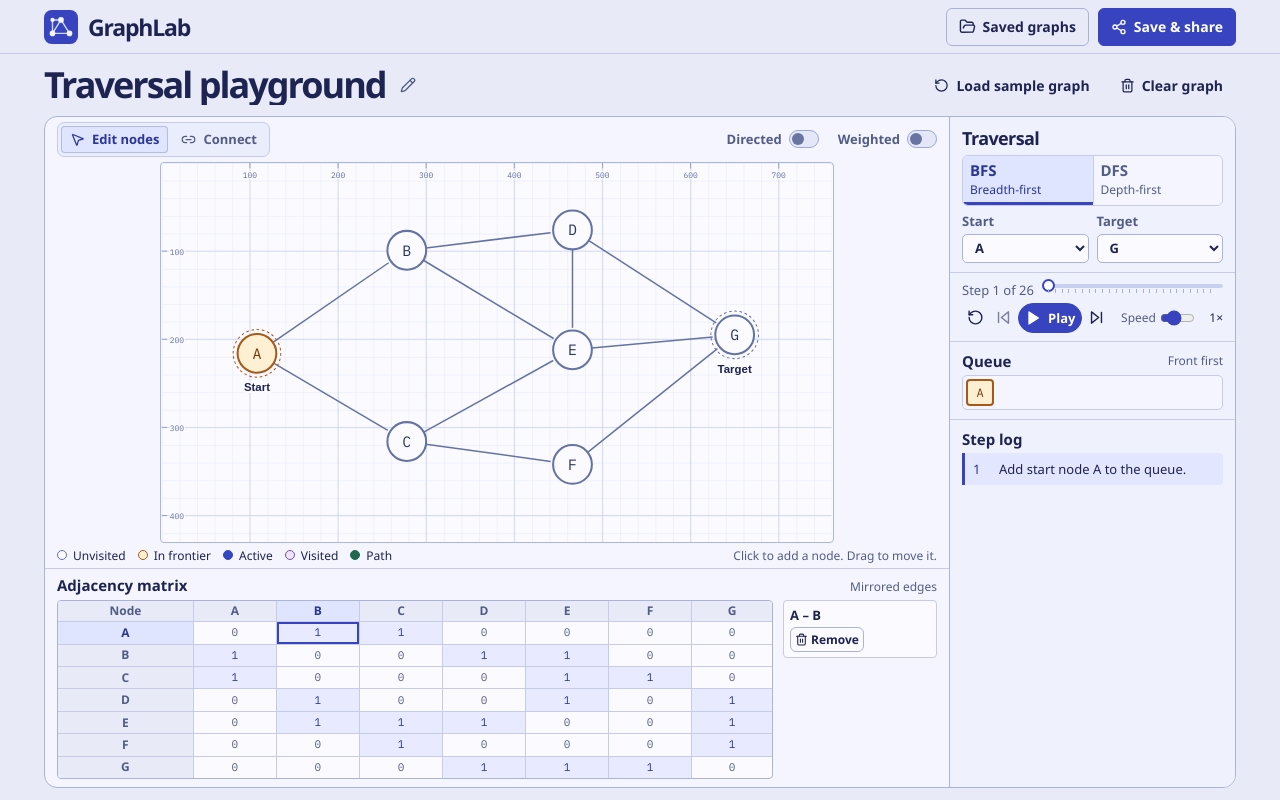
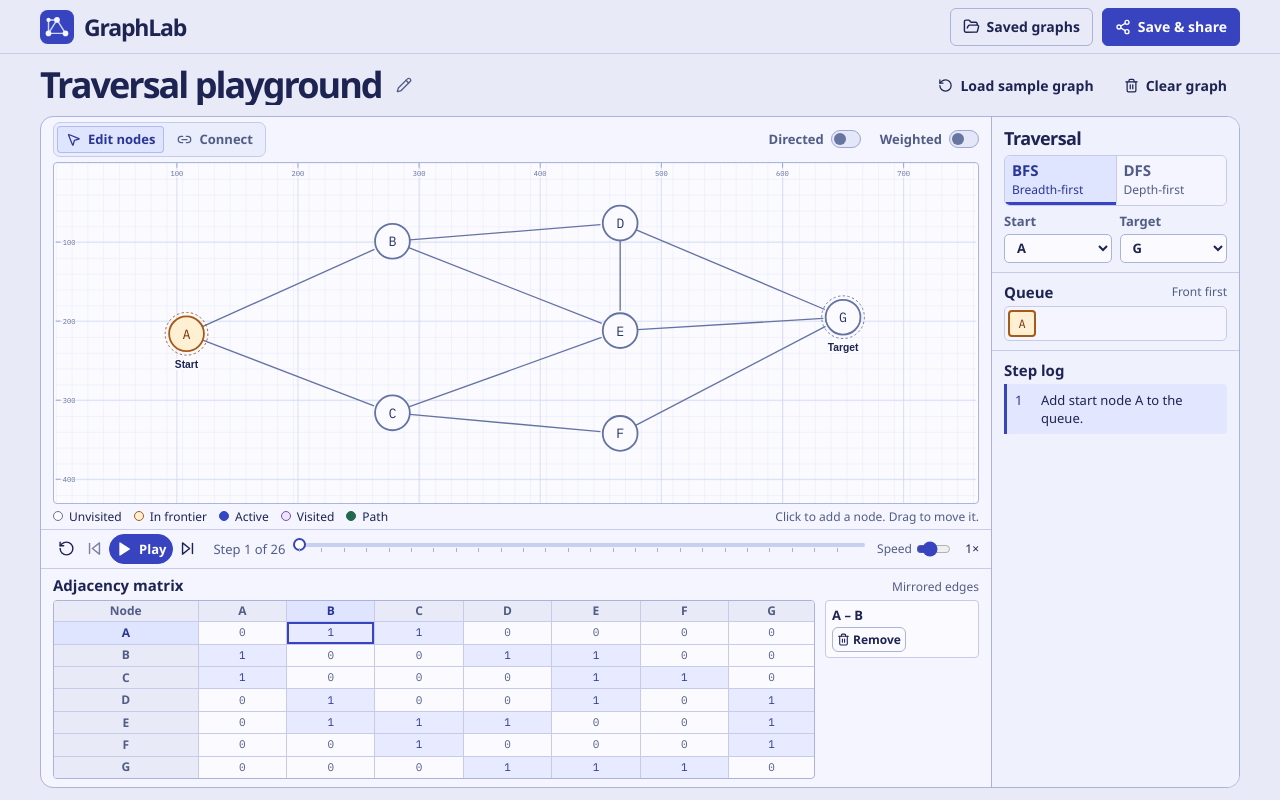
Before and after one commit to jding-3/dsvisualizer, a React (Vite) app: page / in a window 1280 px wide. Built offline with nearby package versions, Linux system fonts and the light colour scheme; a web font is replaced by a local one.

Commit message:
Widen the graph and move playback below it

```diff
--- a/client/App.tsx
+++ b/client/App.tsx
@@ -139,9 +139,9 @@ function Workspace({ editor, algorithm, revision, loading, onAlgorithm }: {
       </div>
       <footer className="canvas-footer"><GraphLegend /><span className="canvas-hint">{toolHint}</span></footer>
     </section>
+    <Playback playback={playback} length={steps.length} />
     <AdjacencyMatrix graph={graph} onPreview={setPreview} onAdd={editor.addEdge} onRemove={editor.removeEdge} onReverse={editor.reverseEdge} />
     <Inspector graph={graph} algorithm={algorithm} start={start} target={target} setAlgorithm={onAlgorithm}
-      setStart={editor.setStart} setTarget={editor.setTarget} steps={steps} index={playback.index} seek={playback.seek}
-      playback={<Playback playback={playback} length={steps.length} />} />
+      setStart={editor.setStart} setTarget={editor.setTarget} steps={steps} index={playback.index} seek={playback.seek} />
   </div>
 }
--- a/client/components/GraphCanvas.tsx
+++ b/client/components/GraphCanvas.tsx
@@ -1,4 +1,4 @@
-import { useId, useRef, useState } from 'react'
+import { useEffect, useId, useRef, useState } from 'react'
 import type { PointerEvent } from 'react'
 import { GRAPH_HEIGHT, GRAPH_WIDTH } from '../../shared/graph'
 import type { Graph, GraphNode } from '../../shared/graph'
@@ -86,7 +86,18 @@ export function GraphCanvas({ graph, highlightedEdges, step, start, target, tool
   const svg = useRef<SVGSVGElement>(null)
   const gesture = useRef<{ pointer: number; node: GraphNode; origin: Point; moved: boolean } | null>(null)
   const [dragging, setDragging] = useState<string | null>(null)
-  const nodes = new Map(graph.nodes.map((node) => [node.id, node]))
+  const [stretch, setStretch] = useState(1)
+  useEffect(() => {
+    if (!svg.current) return
+    const observer = new ResizeObserver(([entry]) => {
+      const { width, height } = entry.contentRect
+      if (height) setStretch(Math.max(1, width * GRAPH_HEIGHT / (height * GRAPH_WIDTH)))
+    })
+    observer.observe(svg.current)
+    return () => observer.disconnect()
+  }, [])
+  const plotWidth = GRAPH_WIDTH * stretch
+  const nodes = new Map(graph.nodes.map((node) => [node.id, { ...node, x: node.x * stretch }]))
   const visited = new Set(step?.visitedNodes)
   const frontier = new Set(step?.frontier)
   const pathNodes = new Set(step?.path?.nodes)
@@ -102,7 +113,8 @@ export function GraphCanvas({ graph, highlightedEdges, step, start, target, tool
   function graphPoint(event: { clientX: number; clientY: number }) {
     const matrix = svg.current?.getScreenCTM()
     if (!matrix) return null
-    return new DOMPoint(event.clientX, event.clientY).matrixTransform(matrix.inverse())
+    const point = new DOMPoint(event.clientX, event.clientY).matrixTransform(matrix.inverse())
+    return { x: point.x / stretch, y: point.y }
   }
 
   function move(event: PointerEvent<SVGGElement>) {
@@ -123,7 +135,7 @@ export function GraphCanvas({ graph, highlightedEdges, step, start, target, tool
 
   return (
     <div className={`canvas-shell ${tool === 'edge' ? 'connect-mode' : ''}`}>
-      <svg ref={svg} className="graph-canvas" viewBox={`0 0 ${GRAPH_WIDTH} ${GRAPH_HEIGHT}`}
+      <svg ref={svg} className="graph-canvas" viewBox={`0 0 ${plotWidth} ${GRAPH_HEIGHT}`}
         role="group" aria-label="Interactive graph canvas"
         onClick={(event) => {
           if (event.target !== event.currentTarget || tool !== 'node') return
@@ -141,15 +153,15 @@ export function GraphCanvas({ graph, highlightedEdges, step, start, target, tool
             </marker>
           ))}
         </defs>
-        <rect width={GRAPH_WIDTH} height={GRAPH_HEIGHT} fill={`url(#${grid})`} pointerEvents="none" />
+        <rect width={plotWidth} height={GRAPH_HEIGHT} fill={`url(#${grid})`} pointerEvents="none" />
         <g className="plot-ruler" aria-hidden="true">
-          {xTicks.map((x) => <g key={x} transform={`translate(${x},0)`}>
+          {xTicks.map((x) => <g key={x} transform={`translate(${x * stretch},0)`}>
             <path className="major-gridline" d={`M 0 0 V ${GRAPH_HEIGHT}`} />
             <path className="ruler-notch" d="M 0 0 V 6" />
             <text y="17" textAnchor="middle">{x}</text>
           </g>)}
           {yTicks.map((y) => <g key={y} transform={`translate(0,${y})`}>
-            <path className="major-gridline" d={`M 0 0 H ${GRAPH_WIDTH}`} />
+            <path className="major-gridline" d={`M 0 0 H ${plotWidth}`} />
             <path className="ruler-notch" d="M 0 0 H 6" />
             <text x="9" y="4">{y}</text>
           </g>)}
@@ -174,7 +186,7 @@ export function GraphCanvas({ graph, highlightedEdges, step, start, target, tool
           const status = pathNodes.has(node.id) ? 'path' : step?.activeNode === node.id ? 'active'
             : frontier.has(node.id) ? 'frontier' : visited.has(node.id) ? 'visited' : 'unvisited'
           const marker = node.id === start && node.id === target ? 'Start and target' : node.id === start ? 'Start' : node.id === target ? 'Target' : ''
-          return <g key={node.id} transform={`translate(${node.x},${node.y})`} data-node={node.id}
+          return <g key={node.id} transform={`translate(${node.x * stretch},${node.y})`} data-node={node.id}
             className={`graph-node state-${status}${node.id === selected ? ' is-selected' : ''}${node.id === dragging ? ' is-dragging' : ''}`}
             role="button" aria-label={`Node ${node.label}`} aria-pressed={node.id === selected} tabIndex={0}
             onPointerDown={(event) => {
--- a/client/components/Inspector.tsx
+++ b/client/components/Inspector.tsx
@@ -1,5 +1,4 @@
 import { useEffect, useRef } from 'react'
-import type { ReactNode } from 'react'
 import { ArrowRight, Route } from 'lucide-react'
 import type { Algorithm, Step } from '../algorithms/traversal'
 import type { Graph } from '../../shared/graph'
@@ -15,10 +14,9 @@ interface InspectorProps {
   steps: Step[]
   index: number
   seek: (step: number) => void
-  playback: ReactNode
 }
 
-export function Inspector({ graph, algorithm, start, target, setAlgorithm, setStart, setTarget, steps, index, seek, playback }: InspectorProps) {
+export function Inspector({ graph, algorithm, start, target, setAlgorithm, setStart, setTarget, steps, index, seek }: InspectorProps) {
   const log = useRef<HTMLOListElement>(null)
   const current = useRef<HTMLLIElement>(null)
   const step = steps[index]
@@ -55,7 +53,6 @@ export function Inspector({ graph, algorithm, start, target, setAlgorithm, setSt
       </div>
       {graph.isWeighted && <p className="weight-note">BFS and DFS use edge connections only.</p>}
     </section>
-    {playback}
     <section className="inspector-section frontier-section">
       <div className="section-heading"><h3>{stack ? 'Stack' : 'Queue'}</h3><span>{stack ? 'Top first' : 'Front first'}</span></div>
       <div className="frontier-list" aria-label={stack ? 'Current stack, top first' : 'Current queue, front first'}>
--- a/client/styles.css
+++ b/client/styles.css
@@ -40,7 +40,7 @@ h1, h2, h3, p { margin: 0; }
 svg { flex-shrink: 0; }
 
 .topbar { background: var(--page); border-bottom: 1px solid var(--line); }
-.topbar-inner { max-width: 1272px; min-height: 53px; margin-inline: auto; padding-inline: 40px; display: flex; gap: 20px; align-items: center; }
+.topbar-inner { max-width: 1480px; min-height: 53px; margin-inline: auto; padding-inline: 40px; display: flex; gap: 20px; align-items: center; }
 .brand { display: inline-flex; align-items: center; gap: 10px; font-size: 23px; font-weight: 700; letter-spacing: -.052em; white-space: nowrap; }
 .brand img { display: block; }
 .header-actions { display: flex; gap: 9px; margin-left: auto; }
@@ -56,7 +56,7 @@ svg { flex-shrink: 0; }
 .clear-button:hover:not(:disabled), .delete-node:hover:not(:disabled) { background: #f8e2e8; border-color: #dc9cae; color: #96274a; }
 .icon-button { padding: 0; width: 37px; }
 
-.workspace { flex: 1; min-height: 0; display: flex; flex-direction: column; width: 100%; max-width: 1272px; margin-inline: auto; padding: 9px 40px 12px; }
+.workspace { flex: 1; min-height: 0; display: flex; flex-direction: column; width: 100%; max-width: 1480px; margin-inline: auto; padding: 9px 40px 12px; }
 .workspace-heading { display: flex; align-items: center; justify-content: space-between; gap: 12px; margin-bottom: 8px; }
 .title-field { display: flex; flex: 1; align-items: center; gap: 10px; min-width: 0; line-height: 1.08; font-size: clamp(21px, 3vw, 36px); font-weight: 690; letter-spacing: -.055em; }
 .title-field svg { color: var(--muted); }
@@ -69,8 +69,8 @@ svg { flex-shrink: 0; }
 .feedback .button { min-height: 29px; }
 
 .workspace-grid {
-  flex: 1; min-height: 0; display: grid; grid-template-columns: minmax(0, 1fr) minmax(258px, 286px);
-  grid-template-areas: 'graph inspector' 'matrix inspector'; grid-template-rows: minmax(132px, 1fr) auto;
+  flex: 1; min-height: 0; display: grid; grid-template-columns: minmax(0, 1fr) 248px;
+  grid-template-areas: 'graph inspector' 'playback inspector' 'matrix inspector'; grid-template-rows: minmax(132px, 1fr) auto auto;
   border: 1px solid var(--line-strong); border-radius: 13px; background: var(--surface);
 }
 .graph-panel { grid-area: graph; min-width: 0; min-height: 0; display: flex; flex-direction: column; }
@@ -93,7 +93,7 @@ svg { flex-shrink: 0; }
 .plot { flex: 1; min-height: 0; margin-inline: 12px; }
 .canvas-loading { opacity: .6; }
 .canvas-shell { position: relative; display: flex; align-items: center; justify-content: center; height: 100%; container-type: size; }
-.graph-canvas { display: block; width: min(100%, calc(100cqh * 760 / 430)); height: auto; max-height: 100%; aspect-ratio: 760 / 430; border: 1px solid #aab6e1; border-radius: 4px; background: var(--plot); touch-action: none; user-select: none; cursor: crosshair; }
+.graph-canvas { display: block; width: 100%; height: 100%; border: 1px solid #aab6e1; border-radius: 4px; background: var(--plot); touch-action: none; user-select: none; cursor: crosshair; }
 .connect-mode .graph-canvas { cursor: default; }
 .plot-ruler { pointer-events: none; color: #5f6e9e; }
 .plot-ruler text { fill: currentColor; font: 500 9px var(--mono); paint-order: stroke; stroke: var(--plot); stroke-width: 3; }
@@ -128,17 +128,17 @@ svg { flex-shrink: 0; }
 .legend li { display: flex; align-items: center; gap: 6px; font-size: 12px; color: var(--ink); }
 .legend i { height: 10px; width: 10px; border: 1.5px solid var(--state-color); border-radius: 50%; background: var(--state-fill); }
 
-.playback { padding: 8px 12px; border-top: 1px solid var(--line); }
+.playback { grid-area: playback; display: flex; align-items: center; gap: 12px; padding: 4px 12px; border-top: 1px solid var(--line); }
 .playback-top, .transport, .speed-control, .timeline { display: flex; align-items: center; }
-.playback-top { justify-content: space-between; gap: 5px; }
+.playback-top { display: contents; }
 .transport { gap: 1px; }
 .transport .icon-button { width: 27px; min-height: 30px; border-color: transparent; }
 .play-button { min-width: 61px; min-height: 30px; padding-inline: 6px; border-radius: 16px; font-size: 13px; }
-.speed-control { gap: 4px; color: var(--muted); font-size: 12px; }
+.speed-control { order: 2; gap: 4px; color: var(--muted); font-size: 12px; }
 .speed-control input { width: 35px; }
 .speed-control output { min-width: 24px; color: var(--ink); font-variant-numeric: tabular-nums; text-align: right; }
 input[type='range'] { accent-color: var(--accent); cursor: pointer; margin: 0; }
-.timeline { gap: 8px; margin-bottom: 4px; color: var(--muted); font-size: 13px; }
+.timeline { order: 1; flex: 1; min-width: 0; gap: 8px; color: var(--muted); font-size: 13px; }
 .timeline > span { flex: 0 0 auto; font-variant-numeric: tabular-nums; }
 .timeline-label-compact { display: none; }
 .timeline-track { min-width: 0; flex: 1; position: relative; padding: 0 0 8px; }
@@ -256,7 +256,7 @@ input[type='range'] { accent-color: var(--accent); cursor: pointer; margin: 0; }
   .workspace-actions .button span { display: none; }
   .title-field { gap: 4px; }
   .title-field svg { width: 12px; }
-  .workspace-grid { grid-template-columns: minmax(0, 1fr); grid-template-areas: 'graph' 'matrix' 'inspector'; grid-template-rows: minmax(112px, 1fr) auto auto; }
+  .workspace-grid { grid-template-columns: minmax(0, 1fr); grid-template-areas: 'graph' 'playback' 'matrix' 'inspector'; grid-template-rows: minmax(112px, 1fr) auto auto auto; }
   .canvas-toolbar { min-height: 34px; padding: 2px 7px; gap: 4px; }
   .tool-picker { padding: 2px; gap: 2px; }
   .tool-picker button { min-height: 23px; padding: 2px 5px; }
@@ -277,7 +277,7 @@ input[type='range'] { accent-color: var(--accent); cursor: pointer; margin: 0; }
   .matrix-edit h3 { margin: 0 auto 0 0; }
   .matrix-actions .button, .matrix-add .button { min-height: 23px; }
   .matrix-edit > p { margin-top: 0; }
-  .inspector { display: grid; grid-template-columns: minmax(74px, .65fr) minmax(0, 1.35fr); grid-template-areas: 'setup setup' 'transport transport' 'frontier log'; border: 0; border-top: 1px solid var(--line-strong); border-radius: 0 0 12px 12px; }
+  .inspector { display: grid; grid-template-columns: minmax(74px, .65fr) minmax(0, 1.35fr); grid-template-areas: 'setup setup' 'frontier log'; border: 0; border-top: 1px solid var(--line-strong); border-radius: 0 0 12px 12px; }
   .inspector-section { padding: 4px 7px; }
   .algorithm-section { grid-area: setup; display: flex; align-items: center; gap: 6px; }
   .algorithm-picker { flex: 0 1 115px; margin-top: 0; }
@@ -287,7 +287,7 @@ input[type='range'] { accent-color: var(--accent); cursor: pointer; margin: 0; }
   .endpoints { flex: 1; min-width: 0; gap: 5px; margin-top: 0; }
   .endpoints label { flex-direction: row; align-items: center; gap: 3px; font-size: 11px; }
   .endpoints select { min-height: 23px; padding-inline: 2px; font-size: 12px; }
-  .playback { grid-area: transport; padding: 3px 7px; }
+  .playback { padding: 3px 7px; gap: 7px; }
   .playback-top { justify-content: space-between; }
   .speed-control > span { display: inline; }
   .frontier-section { grid-area: frontier; }
```
